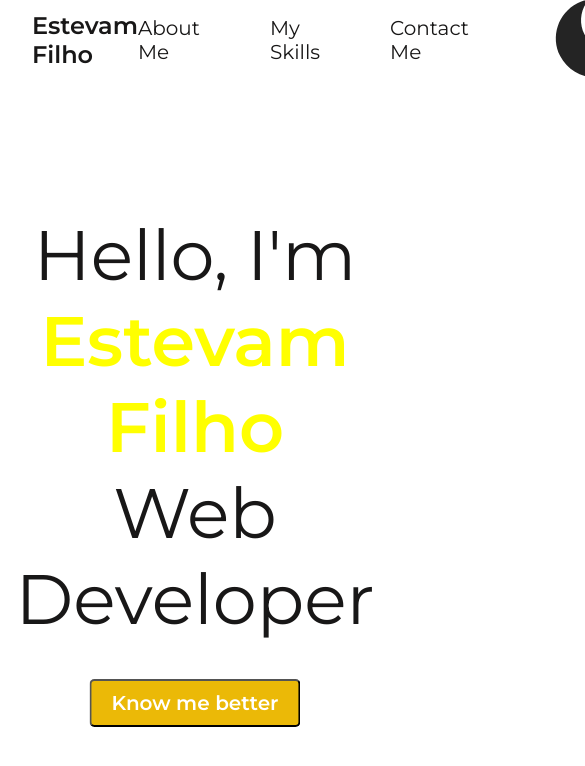
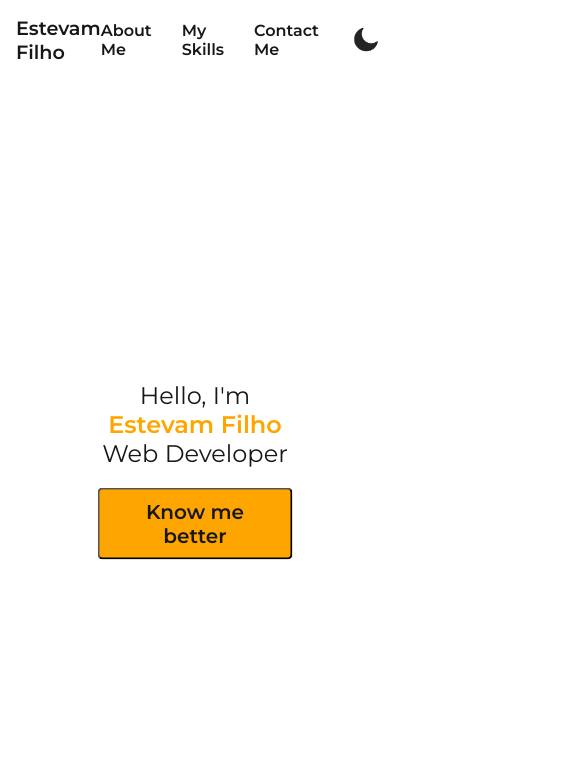
Before and after one commit to TheMith/portfolio-project, a React (Vite) app: page / in a window 390 px wide. Shown: the top 766 px of the page, 585 px wide, since content can reach past the window. Built offline with nearby package versions, Linux system fonts and the light colour scheme.

Commit message:
fix: added partial responsiveness

```diff
--- a/src/components/NavBar/Navbar.jsx
+++ b/src/components/NavBar/Navbar.jsx
@@ -14,7 +14,7 @@ export default function Navbar({ theme, setTheme }) {
 		<nav className='navbar'>
 			<Link className='name' to='/'>Estevam Filho</Link>
 			<div className="desktopMenu">
-				<Link className='desktopMenuListItem' to='/about'>About Me</Link>
+				<Link className='desktopMenuListItem ' to='/about'>About Me</Link>
 				<Link className='desktopMenuListItem' to='/skills'>My Skills</Link>
 				<Link className='desktopMenuListItem' to='/contact'>Contact Me</Link>
 			</div>
--- a/src/index.css
+++ b/src/index.css
@@ -5,6 +5,9 @@
   --text-color: #181717;
   --button-background: #181717;
   --button-text: white;
+  --nav-color: orange;
+  --homeName-color: orange;
+  --homeButton-color: #181717;
 }
 
 :root.dark {
@@ -12,6 +15,9 @@
   --text-color: white;
   --button-background: white;
   --button-text: #181717;
+  --nav-color: yellow;
+  --homeName-color: yellow;
+  --homeButton-color: #181717;
 }
 
 * {
@@ -42,6 +48,11 @@
   color: var(--text-color);
 }
 
+.navbar img{
+  height: 2rem;
+  object-fit: cover;
+}
+
 
 .logo {
     object-fit: cover;
@@ -50,7 +61,7 @@
 }
 
 .desktopMenuListItem {
-    margin-right: 70px;
+    margin-right: 130px;
     cursor: pointer;
     font-size: 20px;
 }
@@ -58,13 +69,14 @@
 .desktopMenu {
     display: flex;
     justify-content: center;
+	font-weight: 600;
     flex-grow: 1;
 }
 
 .desktopMenuListItem:hover {
-    color: yellow;
+    color: var(--nav-color);
     padding-bottom: 0.5rem;
-    border-bottom: 1px solid yellow;
+    border-bottom: 1px solid var(--nav-color);
     transition: 0.5s;
 }
 
@@ -101,15 +113,15 @@ a i {
 
 .homeName {
     font-weight: 600;
-    color: yellow;
+    color: var(--homeName-color);
 }
 
 .homeButton {
     margin-top: 20px;
     padding: 10px 20px;
     border-radius: 5px;
-    background-color: #ebb907;
-    color: white;
+    background-color: var(--homeName-color);
+    color: var(--homeButton-color);
     font-size: 20px;
     cursor: pointer;
     transition: 0.5s;
@@ -119,7 +131,6 @@ a i {
 .homeButton:hover {
     background-color: #ff9d00;
     font-size: 25px;
-    color: black;
 }
 
 /* About Styles */
@@ -139,9 +150,10 @@ a i {
 
 .aboutInfo {
     flex: 1;
-    padding-right: 10rem;
+    padding-right: 1rem;
     flex-direction: column;
     justify-content: center;
+	align-items: center;
 }
 
 .aboutTitle {
@@ -157,7 +169,7 @@ a i {
     padding-right: 20px;
     font-size: 1.25rem;
     max-width: 70rem;
-    font-weight: 250;
+    font-weight: 500;
     padding: 0 2rem;
     margin-bottom: 1.5rem;
     text-align: left;
@@ -232,7 +244,7 @@ a i {
 /* Contact Styles */
 
 .contact {
-    padding-top: 300px;
+    padding-top: 390px;
     display: flex;
     justify-content: center;
     align-items: center;
@@ -258,3 +270,108 @@ a i {
 .socialIcons a {
     transition: 0.5s;
 }
+
+@media only screen and (max-width: 1440px) {
+  .navbar {
+    margin-right: 0;
+  }
+
+  .desktopMenuListItem {
+    margin-right: 30px;
+    font-size: 16px;
+  }
+
+  .icons a {
+    margin-right: 30px;
+  }
+
+  .homeContent {
+    font-size: 40px;
+  }
+
+  .aboutTitle {
+    font-size: 2rem;
+  }
+
+  .aboutDesc {
+    font-size: 1rem;
+  }
+
+  .skills {
+    padding-top: 150px;
+  }
+
+  .skill-category {
+    margin-right: 50px;
+  }
+
+  .contact {
+    padding-top: 150px;
+  }
+}
+
+@media only screen and (max-width: 768px) {
+  .navbar {
+    padding: 1rem;
+  }
+
+  .desktopMenuListItem {
+    display: always;
+  }
+
+  .icons {
+    display: none;
+  }
+
+  .name {
+    font-size: 1.2rem;
+  }
+
+  .homeContent {
+    font-size: 30px;
+  }
+
+  .aboutSection {
+    flex-direction: column;
+  }
+
+  .aboutTitle {
+    font-size: 2rem;
+  }
+
+  .aboutDesc {
+    font-size: 1rem;
+  }
+
+  .skills {
+    flex-direction: column;
+    align-items: center;
+  }
+
+  .skill-category {
+    margin-right: 0;
+    margin-bottom: 30px;
+  }
+
+  .contact {
+    padding-top: 100px;
+  }
+}
+
+@media only screen and (max-width: 480px) {
+  .homeContent {
+    font-size: 24px;
+  }
+
+  .aboutTitle {
+    font-size: 1.5rem;
+  }
+
+  .aboutDesc {
+    font-size: 0.9rem;
+  }
+
+  .contactTitle {
+    font-size: 1.8rem;
+  }
+}
```
